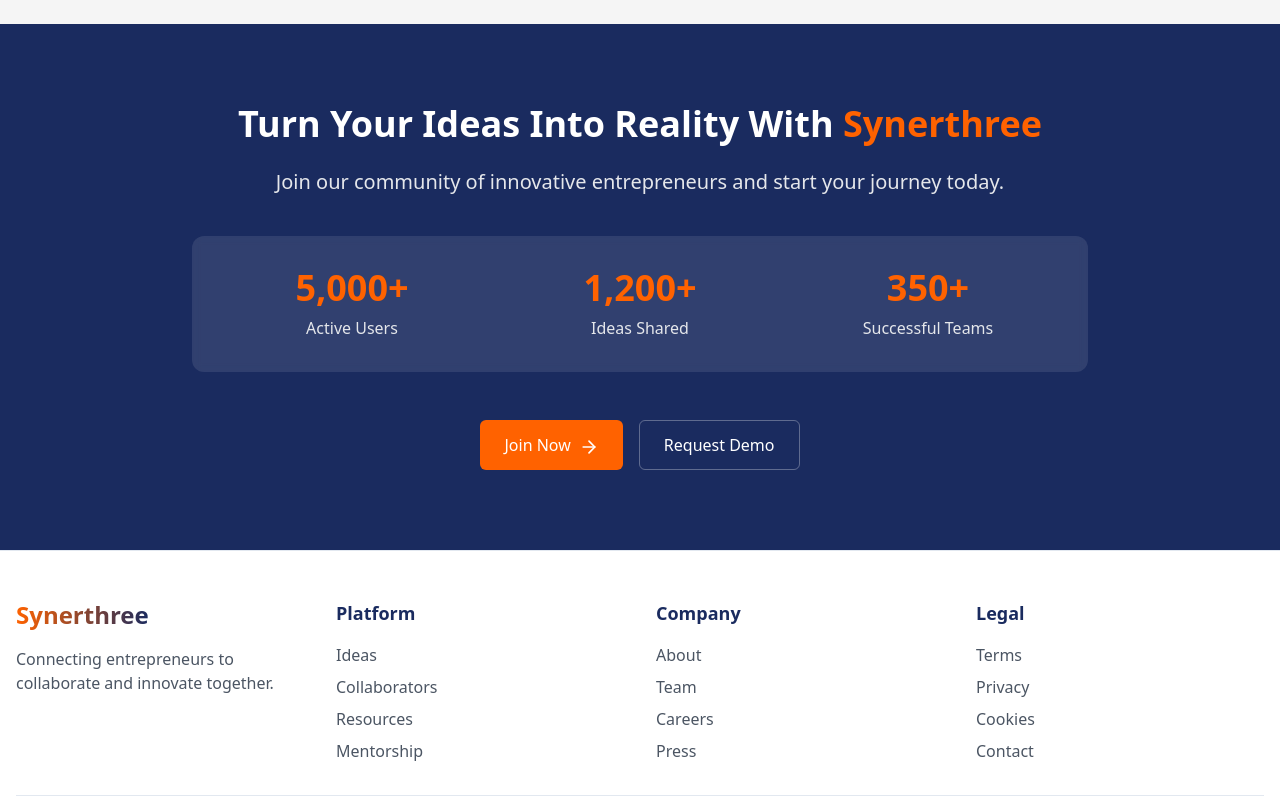
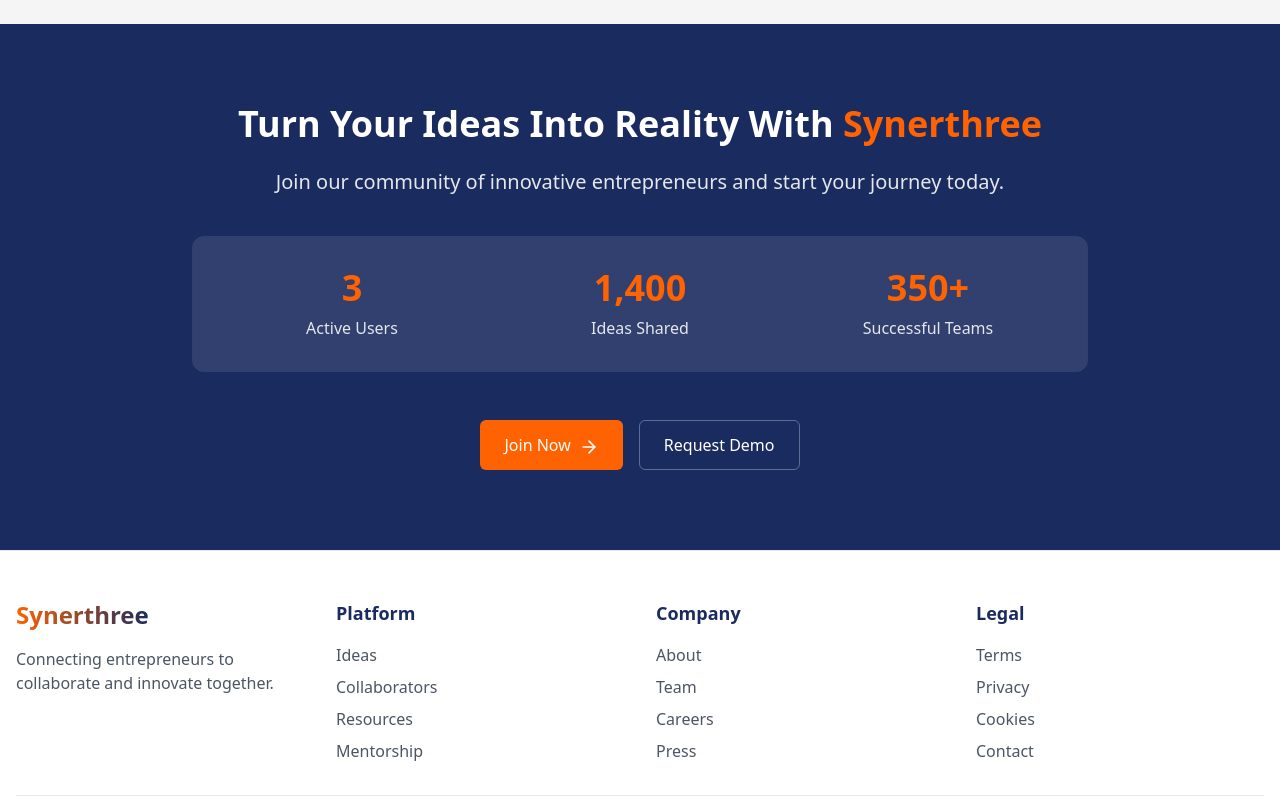
Before and after one commit to DanGardnerDev/brainstorm-bazaar-67, a React (Vite) app: page / in a window 1280 px wide. Shown: the part 2784-3584 px from the top of the page. Built offline with nearby package versions, Linux system fonts and the light colour scheme.

Commit message:
Visual edit in Lovable
Edited UI in Lovable

```diff
--- a/src/components/CTASection.tsx
+++ b/src/components/CTASection.tsx
@@ -1,9 +1,6 @@
-
 import { ArrowRight } from "lucide-react";
-
 const CTASection = () => {
-  return (
-    <section id="about" className="py-20 bg-brand-navy text-white">
+  return <section id="about" className="py-20 bg-brand-navy text-white">
       <div className="container mx-auto px-4">
         <div className="max-w-4xl mx-auto text-center">
           <h2 className="text-3xl md:text-4xl font-bold mb-6">
@@ -16,11 +13,11 @@ const CTASection = () => {
           <div className="bg-white/10 backdrop-blur-sm rounded-xl p-8 mb-12">
             <div className="grid grid-cols-1 md:grid-cols-3 gap-8">
               <div className="text-center">
-                <div className="text-4xl font-bold text-brand-orange mb-2">5,000+</div>
+                <div className="text-4xl font-bold text-brand-orange mb-2">3</div>
                 <p className="text-gray-200">Active Users</p>
               </div>
               <div className="text-center">
-                <div className="text-4xl font-bold text-brand-orange mb-2">1,200+</div>
+                <div className="text-4xl font-bold text-brand-orange mb-2">1,400</div>
                 <p className="text-gray-200">Ideas Shared</p>
               </div>
               <div className="text-center">
@@ -41,8 +38,6 @@ const CTASection = () => {
           </div>
         </div>
       </div>
-    </section>
-  );
+    </section>;
 };
-
 export default CTASection;
```
